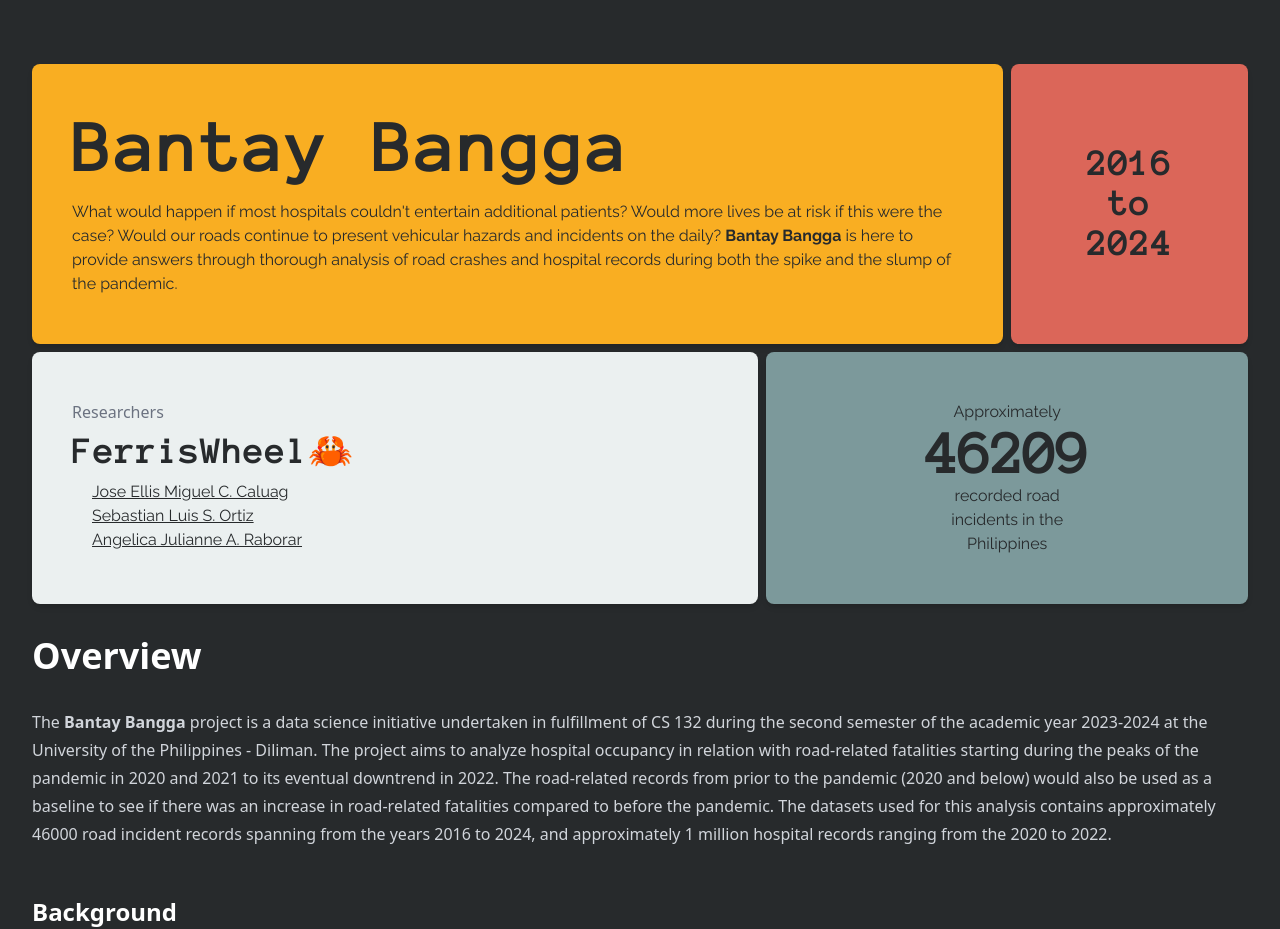
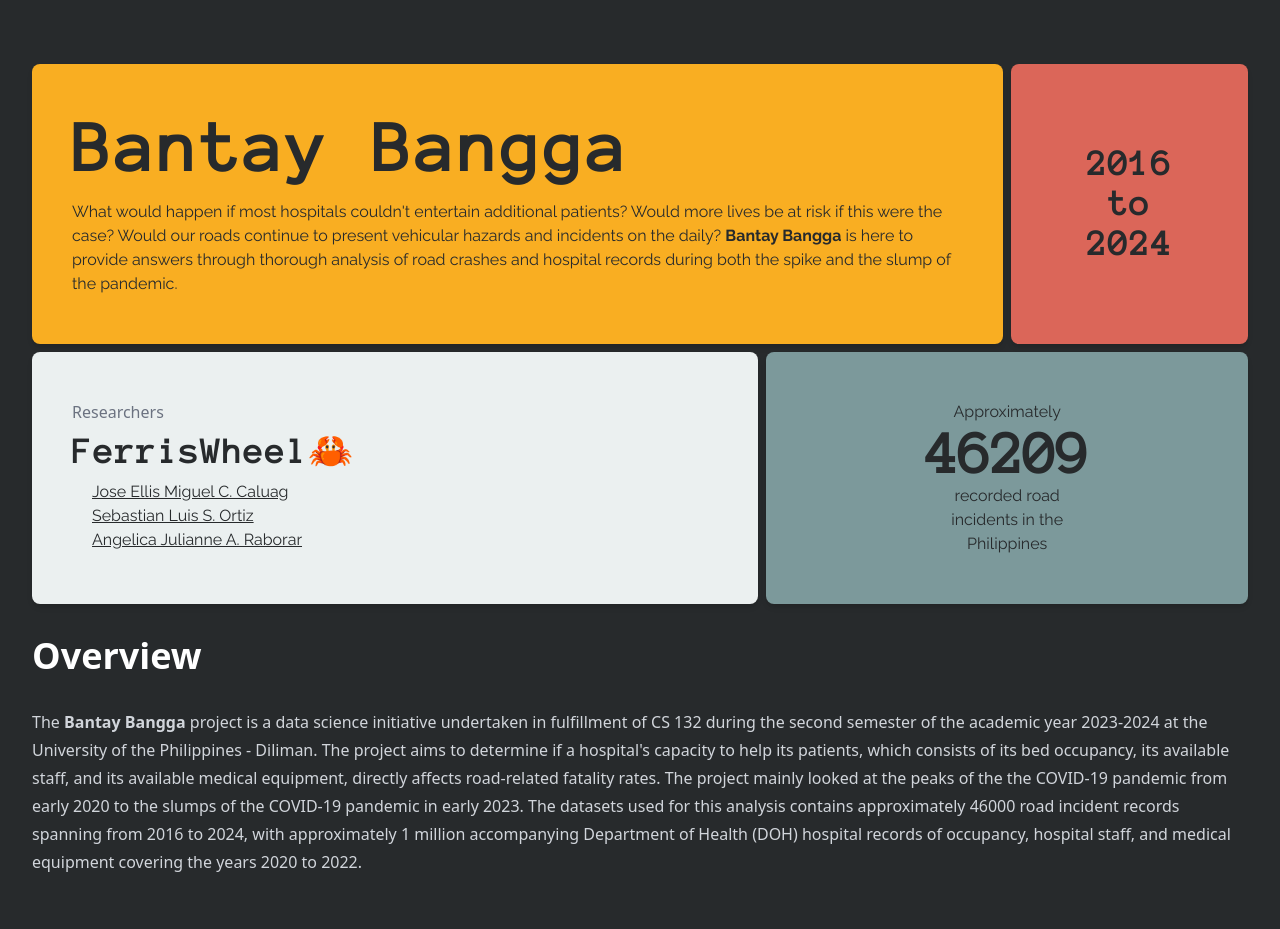
Before and after one commit to bantay-bangga/bantay-bangga.github.io, a SvelteKit app: page / in a window 1280 px wide. Shown: the top 929 px of the page. Built offline with nearby package versions, Linux system fonts and the light colour scheme; some icons are missing.

Commit message:
feat: change overview

```diff
--- a/src/routes/+page.svelte
+++ b/src/routes/+page.svelte
@@ -7,12 +7,13 @@
     <h1>Overview</h1>
     <p>
         The <b>Bantay Bangga</b> project is a data science initiative undertaken in fulfillment of CS 132 during the second
-        semester of the academic year 2023-2024 at the University of the Philippines - Diliman. The project aims to analyze
-        hospital occupancy in relation with road-related fatalities starting during the peaks of the pandemic in 2020 and
-        2021 to its eventual downtrend in 2022. The road-related records from prior to the pandemic (2020 and below) would
-        also be used as a baseline to see if there was an increase in road-related fatalities compared to before the pandemic.
-        The datasets used for this analysis contains approximately 46000 road incident records spanning from the years 2016
-        to 2024, and approximately 1 million hospital records ranging from the 2020 to 2022.
+        semester of the academic year 2023-2024 at the University of the Philippines - Diliman. The project aims to determine
+        if a hospital's capacity to help its patients, which consists of its bed occupancy, its available staff, and its
+        available medical equipment, directly affects road-related fatality rates. The project mainly looked at the peaks
+        of the the COVID-19 pandemic from early 2020 to the slumps of the COVID-19 pandemic in early 2023. The datasets used
+        for this analysis contains approximately 46000 road incident records spanning from 2016 to 2024, with approximately
+        1 million accompanying Department of Health (DOH) hospital records of occupancy, hospital staff, and medical equipment
+        covering the years 2020 to 2022.
     </p>
     <h2>Background</h2>
     <p>
```
